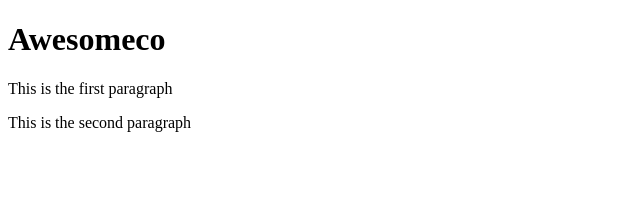
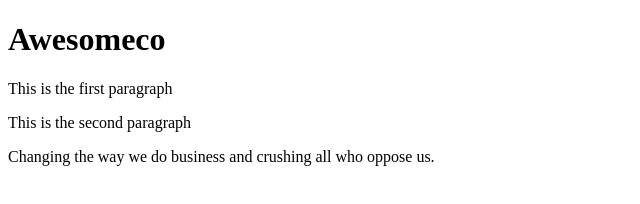
Before and after one commit to ireineck/ireineck_awsomeco, a plain HTML site: page index.html in a window 1280 px wide. Shown: the whole page, without its empty margins (0-640 px from the left). Drawn offline with Linux system fonts and the light colour scheme.

Commit message:
Add mission statement and reverse order of para

```diff
--- a/index.html
+++ b/index.html
@@ -9,6 +9,9 @@
       <h1>Awesomeco</h1>
       <p>This is the first paragraph</p>
       <p>This is the second paragraph</p>
+      <p>
+        Changing the way we do business and crushing all who oppose us.
+      </p>
 
     </body>
 </html>
```
